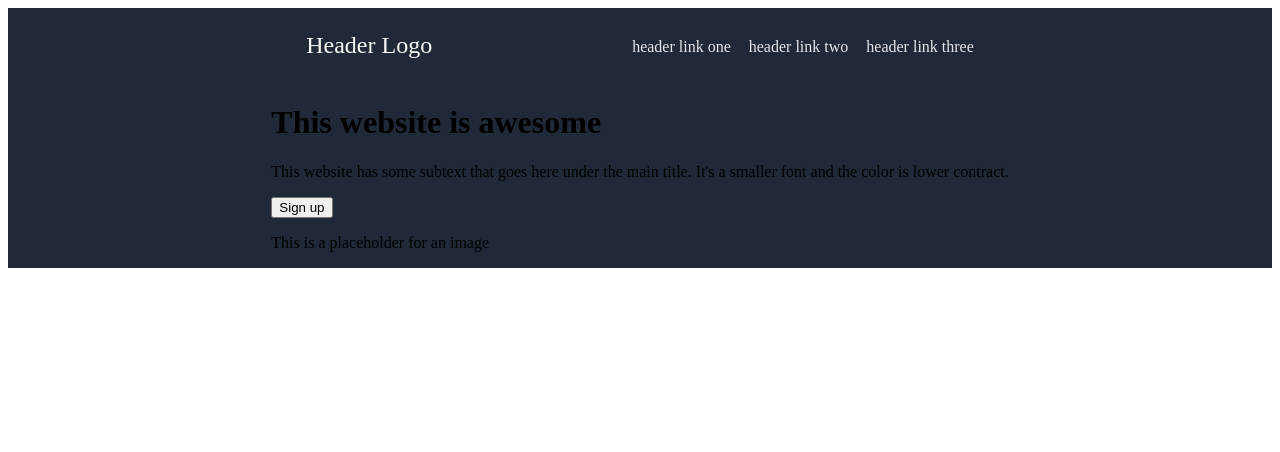
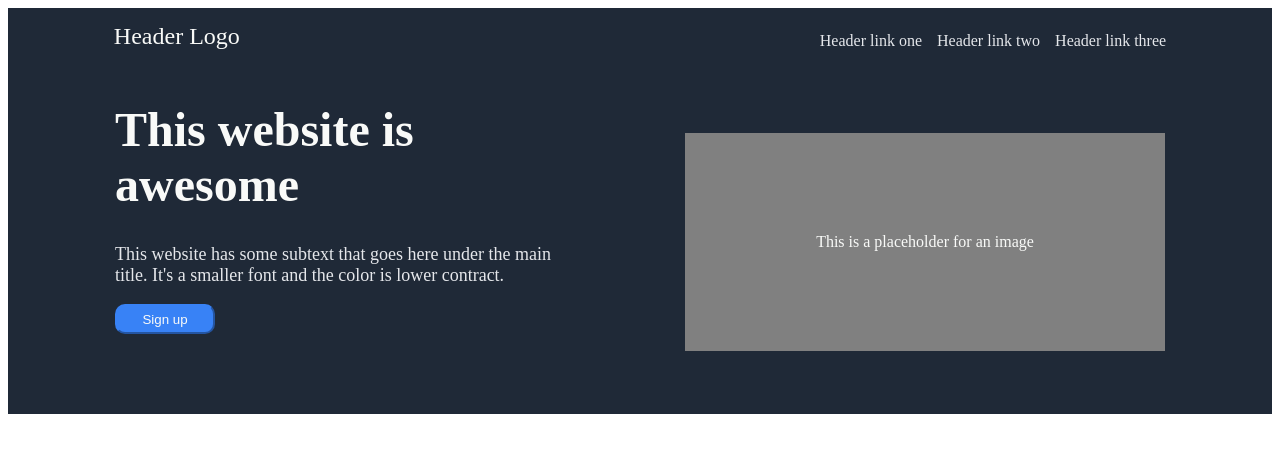
Before and after one commit to Explorerincode/First-Landing-Page, a plain HTML site: page index.html in a window 1280 px wide. Drawn offline with Linux system fonts and the light colour scheme.

Commit message:
First section

```diff
--- a/index.html
+++ b/index.html
@@ -13,11 +13,13 @@
     <div class ="Section1">
 
         <div class="header">
-            <p class="logo">Header Logo</p>
+
+            <div class="logo">Header Logo</div>
+
             <div class="headerlink">
-                <a>header link one</a>
-                <a>header link two</a>
-                <a>header link three</a>
+                <a href="#">Header link one</a>
+                <a href="#">Header link two</a>
+                <a href="#">Header link three</a>
             </div>
         </div>
 
@@ -30,7 +32,7 @@
             </div>
 
             <div class="headpic">
-                <p>This is a placeholder for an image</p>
+                <p>This is a placeholder for an image </p>
             </div>
 
         </div>
--- a/styles.css
+++ b/styles.css
@@ -1,23 +1,70 @@
 .Section1{
-    background-color: #1F2937;
     display: flex;
     flex-direction: column;
+    background-color: #1F2937;
     align-items: center;
 }
 
 .header{
     display: flex;
-    gap: 200px;
+    gap: 580px;
 }
 
 .logo{
     font-size: 24px;
     color: #F9FAF8;
+    margin-top: auto;
+
 }
 
-.headerlink{
-    margin-top: 30px;
-    gap:18px;
+.headerlink, a{
+    margin-top: 12px;
+    gap:15px;
     color: #E5E7EB;
     display: flex;
+    text-decoration: none;
 }
+
+.headmain{
+    margin-top: 20px;
+    display: flex;
+    align-items: center;
+    gap: 100px;
+}
+
+.first-headmain{
+    width: 470px;
+    padding-bottom: 80px;
+}
+
+.maintext{
+    font-size:48px;
+    font-weight: 900;
+    color: #F9FAF8;
+}
+
+.subtext{
+    font-size: 18px;
+    color: #E5E7EB;
+}
+
+.signupbutton{
+    background-color:#3882F6;
+    border-color:#3882F6;
+    border-radius: 10px;
+    color:#F9FAF8;
+    padding:0;
+    width:100px;
+    height:30px;
+}
+
+.headpic{
+    text-align: center;
+    color:#F9FAF8;
+    background-color: gray;
+    width: 480px;
+    height: 300x;
+}
+.headpic p{
+    margin: 100px;
+}
```
